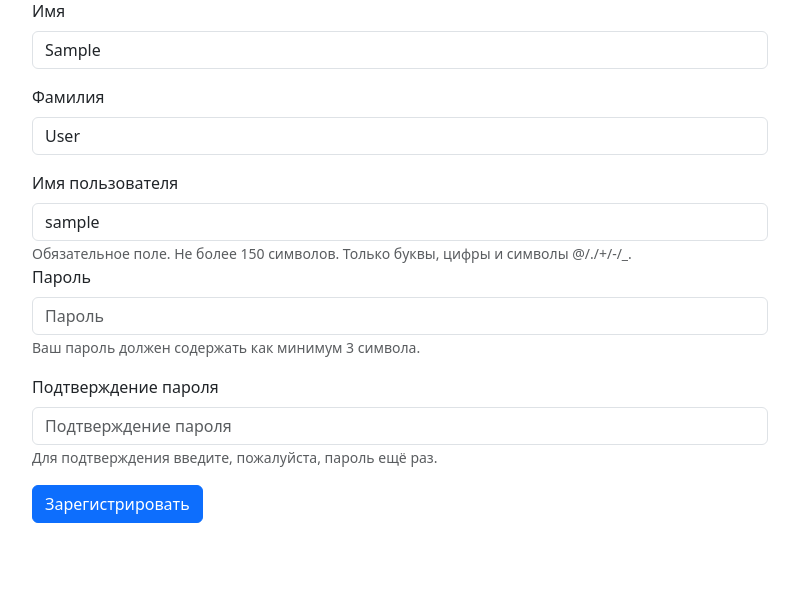
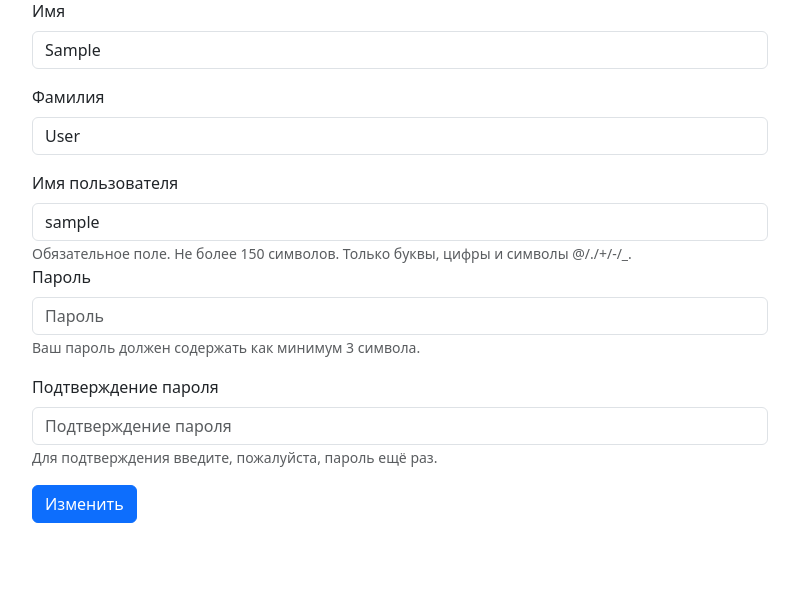
Before and after one commit to farguz/python-project-52, a Django app: page /users/1/update/ in a window 1280 px wide. Shown: the part 113-704 px from the top of the page, without its empty margins (240-1039 px from the left). Run offline with Django 5.2, Linux system fonts and the light colour scheme; the visitor is signed in with stand-in values (Sample User, id 1); data comes from the database, SQL or seed files in the repository; some libraries are stand-ins or nearby versions.

Commit message:
fix typos

```diff
--- a/apps/users/templates/users/update.html
+++ b/apps/users/templates/users/update.html
@@ -46,7 +46,7 @@
                     <small class="form-text text-muted">
                         Для подтверждения введите, пожалуйста, пароль ещё раз.</small>
                 </div>
-                <button type="submit" class="btn btn-primary">Зарегистрировать</button>
+                <button type="submit" class="btn btn-primary">Изменить</button>
             </form>
         </div>
     </div>
```
